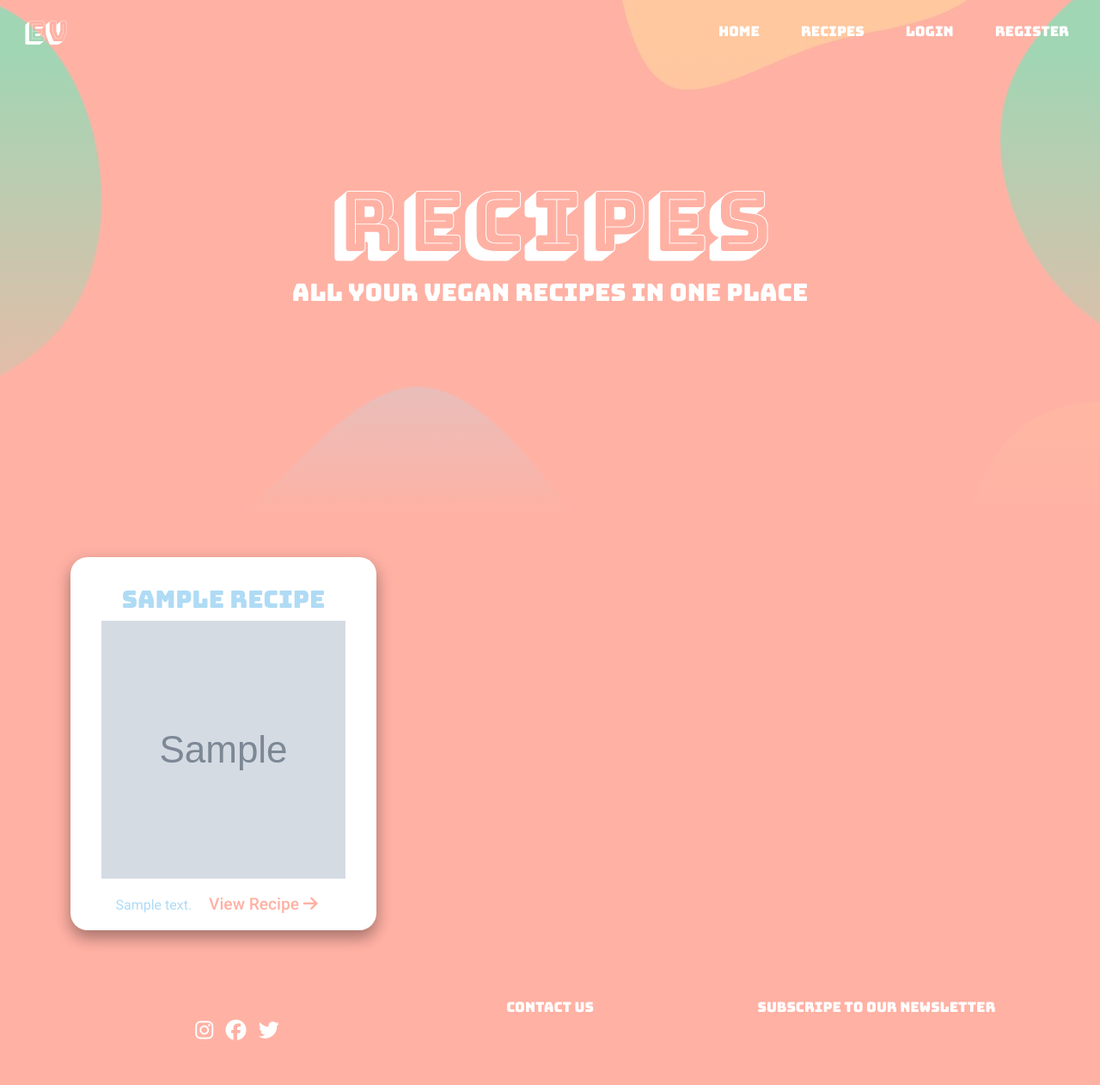
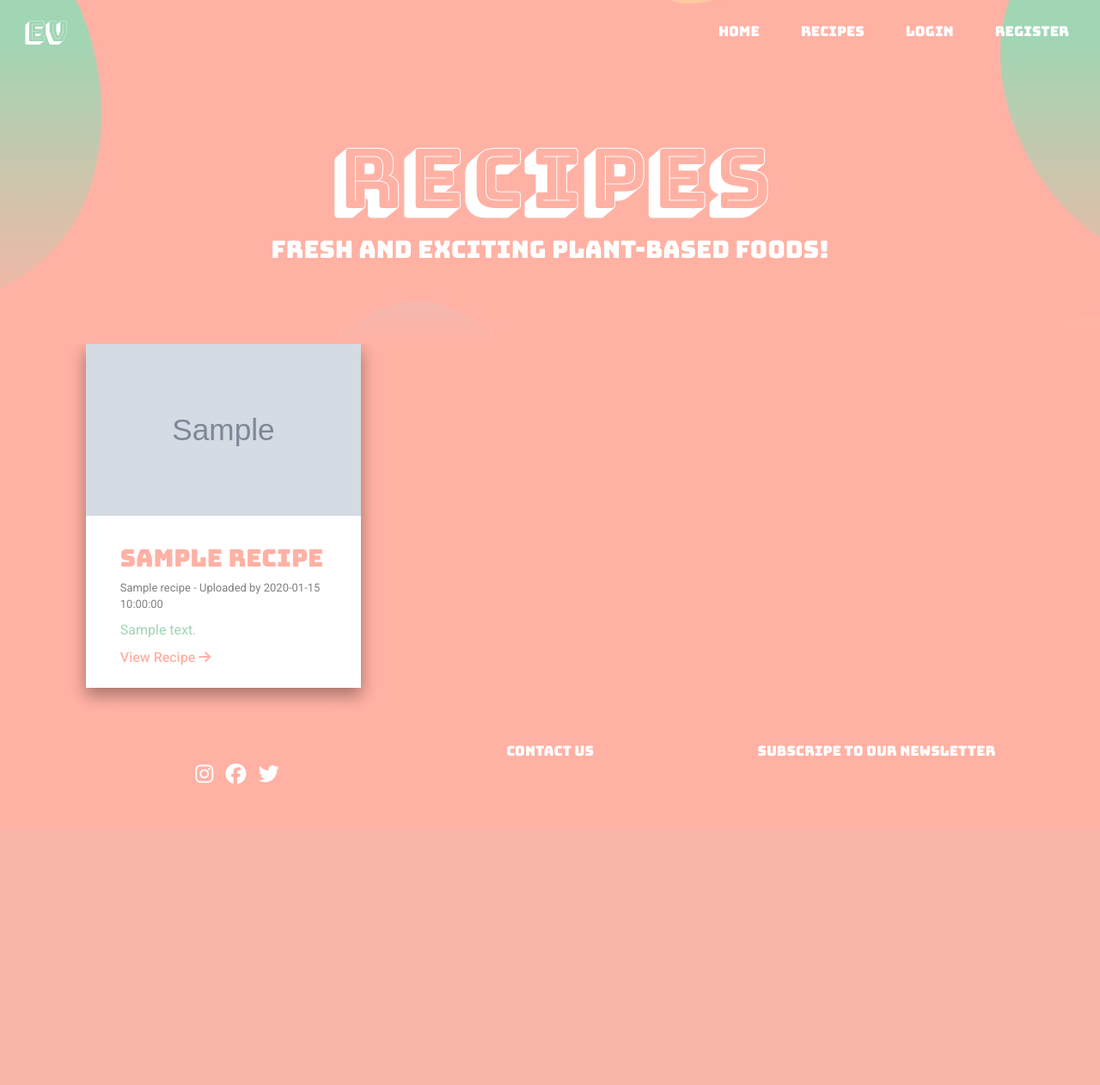
Before and after one commit to Alicepinch/everything-vegan, a Flask app: page /recipes in a window 1280 px wide. Shown: the whole page at 86% size. After the commit the page ends 912 px from the top, so only its background shows below. Run offline with Flask 2, Linux system fonts and the light colour scheme; grey boxes marked "Sample" are stand-in pictures; a database or web service that is not in the repository returns one stand-in record (values such as "Sample title"); some libraries are stand-ins or nearby versions.

Commit message:
Recipe page linked and functionality added

```diff
--- a/app.py
+++ b/app.py
@@ -32,9 +32,10 @@ def recipes():
     return render_template('recipes.html', recipes=recipes)
 
 
-@app.route('/recipe')
-def recipe():
-    return render_template('recipe.html')
+@app.route('/recipe/<recipe_id>')
+def recipe_page(recipe_id):
+    recipe = mongo.db.recipes.find_one({"_id": ObjectId(recipe_id)})
+    return render_template('recipe.html',recipe=recipe)
 
 
 @app.route('/login', methods=["GET", "POST"])
@@ -54,7 +55,7 @@ def login():
 
                 # If password matches log user in, redirect to homepage.
                 return redirect(url_for(
-                    "index", username=session["user"]))
+                    "profile", username=session["user"]))
 
             # If not then return flash message for incorrect Username/password
             else:
@@ -99,7 +100,7 @@ def register():
         session["user"] = request.form.get("username").lower()
         flash("Thank you for sigining up.")
         return redirect(url_for(
-            "index", username=session["user"]))
+            "profile", username=session["user"]))
 
     return render_template("register.html")
 
@@ -137,9 +138,23 @@ def add_recipe():
     return render_template('add-recipe.html')
 
 
-@app.route('/edit-recipe')
+@app.route('/edit-recipe/<recipe_id>', methods=["GET", "POST"])
 def edit_recipe():
-    return render_template('edit-recipe.html')
+    if request.method == "POST":
+        submit = {
+            "meal_name": request.form.get("meal_name"),
+            "recipe_name": request.form.get("recipe_name"),
+            "ingredients": request.form.get("ingredients"),
+            "description": request.form.get("description"),
+            "recommendation": request.form.get("recommendation"),
+            "img_url": request.form.get("img_url"),
+            "method": request.form.get("method"),
+            "created_by": session["user"]
+        }
+        mongo.db.tasks.update({"_id": ObjectId(recipe_id)}, submit)
+        flash("Recipe Successfully Updated")
+
+    return render_template('edit-recipe.html', recipes=recipes)
 
 
 if __name__ == "__main__":
--- a/static/css/style.css
+++ b/static/css/style.css
@@ -76,6 +78,18 @@ p {
     animation: 1s ease-out 0s 1 fadeInDown;
 }
 
+.header-container {
+    position: absolute;
+    top: 200px;
+    right: 0;
+}
+
+.recipe-header-container {
+    position: absolute;
+    top: 150px;
+    right: 0;
+}
+
 .small-header {
     font-family: 'Bungee Shade', cursive, sans-serif;
     color: #fff;
@@ -84,15 +98,9 @@ p {
     padding-bottom: 1rem;
 }
 
-
-.page-sub-header {
+.page-sub-heading {
     animation: 1s ease-out 0s 1 fadeInUp;
-}
-
-.header-container {
-    position: absolute;
-    top: 200px;
-    right: 0;
+    margin-bottom: 1rem;
 }
 
 .hero-image {
@@ -106,6 +114,13 @@ p {
     position: relative;
     width: 100%;
     background: linear-gradient(rgba(175, 219, 245, 1),rgba(255, 178, 164, 0) 20%,rgba(255, 178, 164, 1)), url(/static/images/hero-image-vegan.jpg)no-repeat center;
+}
+
+.recipe-background {
+    position: relative;
+    width: 100%;
+    height: 400px;
+    background: linear-gradient(rgba(255, 178, 164, 0) 10%,rgba(255, 178, 164, 1)), url(/static/images/hero-image-vegan.jpg)no-repeat center;
 }
 
 .blob-background {
@@ -249,36 +273,53 @@ p {
 
 .recipe-card {
     background-color: #fff;
-    border-radius: 20px;
-    text-align: center;
-    margin-top: 3rem;
-    margin-bottom: 3rem;
-    max-width: 100%;
-    box-shadow: 0 10px 16px 0 rgba(0,0,0,0.2),0 6px 20px 0 rgba(0,0,0,0.19);
+    margin: 0 auto;
+    margin-bottom: 2rem;
+    height: 400px;
+    width: 90%;
+    box-shadow: 0 10px 16px 0 rgb(0 0 0 / 20%), 0 6px 20px 0 rgb(0 0 0 / 19%);
 }
 
 .recipe-card h3 {
-    color: #AFDBF5;
+    text-align: left;
+    padding-left: 2.5rem;
+    color: #FFB1A4;
     padding-top: 2rem;
 }
 
+.meal-name {
+    display: block;
+    padding-bottom: .5rem;
+    color: grey;
+    font-size: small;
+}
+
 .recipe-card p {
-    color: #AFDBF5;
-    padding: 1rem 2rem 1rem 2rem;
+    color: #a1d5b3;
+    padding: 0rem 2rem 0rem 2.5rem;
+    text-align: left;
 }
 
 .recipe-image {
-    height: 300px;
-    width: 80%;
+    height: 200px;
+    width: 100%;
     object-fit: cover;
 }
 
 .recipe-link {
+    display: block;
+    padding-top: .5rem;
+    padding-bottom: 1rem;
+}
+
+.recipe-link a {
     color: #FFB1A4;
-    padding: .5rem 1rem;
-    border-radius: 30px;
     font-weight: 500;
-    font-size: 1.2rem;
+}
+
+.recipe-link a:hover {
+    color: #a1d5b3;
+    font-weight: 500;
 }
 
 .recipe-link:hover{
--- a/templates/recipes.html
+++ b/templates/recipes.html
@@ -1,12 +1,12 @@
 {% extends "base.html" %}
 {% block content %}
 
-<section class="blob-background">
+<section class="recipe-background">
     <div class="container-fluid">
         <div class="row">
-            <div class="col-12 header-container">
+            <div class="col-12 recipe-header-container">
                 <h1 class="page-header text-center">Recipes</h1>
-                <h3 class="text-center page-sub-header">All your vegan recipes in one place</h3>
+                <h3 class="text-center page-sub-heading">Fresh and exciting plant-based foods!</h3>
             </div>
         </div>
     </div>
@@ -20,12 +20,13 @@
             {% for recipe in recipes %}
             <div class="col-12 col-md-4">
                 <div class="recipe-card">
+                    <img class="recipe-image" src="{{ recipe.img_url }}" alt="{{ recipe.recipe_name}}">
                     <h3>{{ recipe.recipe_name }}</h3>
-                    <img class="recipe-image" src="{{ recipe.img_url }}" alt="{{ recipe.recipe_name}}">
                     <div class="recipe-description">
                         <p>
+                            <span class="meal-name">{{ recipe.meal_name }} - Uploaded by {{ recipe.created_by }}</span>
                             {{ recipe.description }}
-                            <a class="recipe-link" href="{{  (url_for('recipe'))  }}">  View Recipe <i class="fas fa-arrow-right"></i></a>
+                            <span class="recipe-link"><a href="{{  (url_for('recipe_page', recipe_id=recipe._id))  }}">  View Recipe <i class="fas fa-arrow-right"></i></a></span>
                         </p>
 
                     </div>
```
Also changed, not shown: other parts of static/css/style.css (+71 -29 lines), templates/recipe.html (+68 -0 lines).
